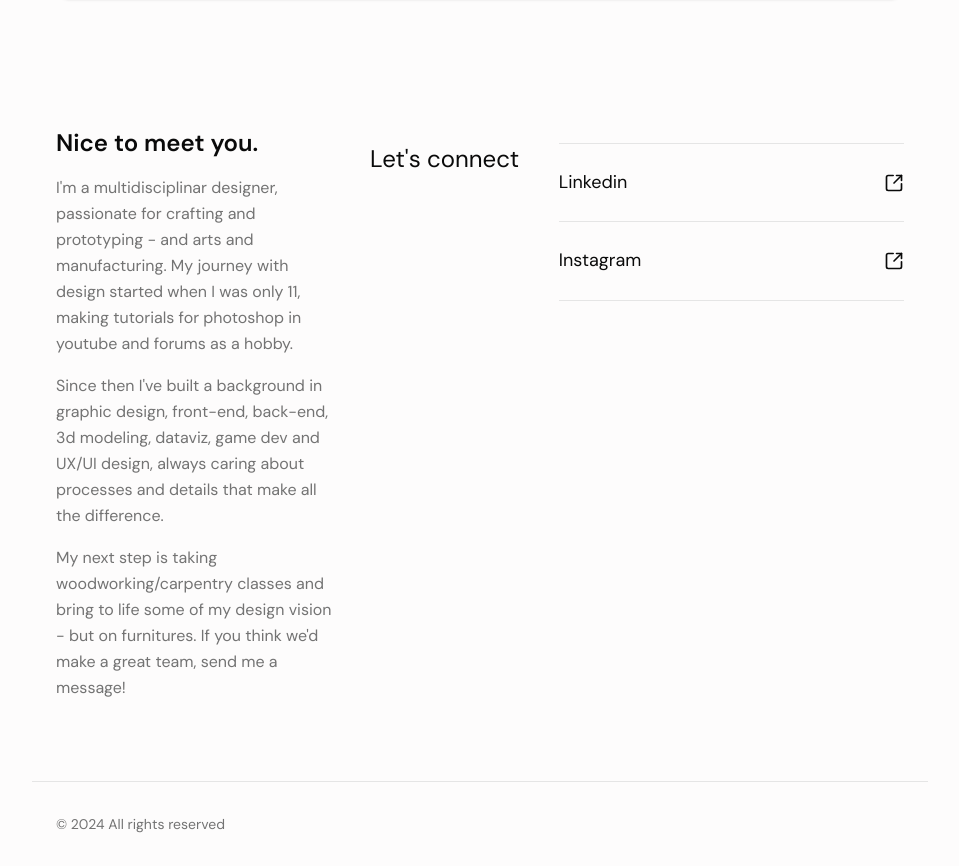
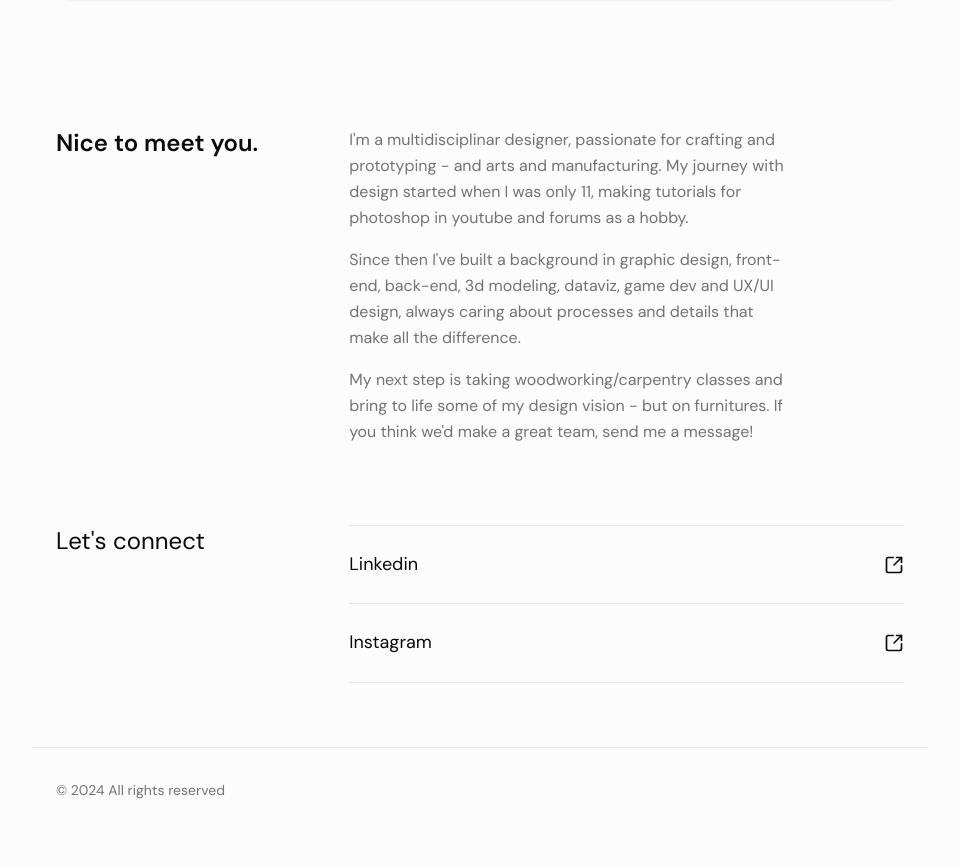
Before and after one commit to anapaulamdmp/anapaulamoraes.com.br, a Next.js app: page / in a window 1280 px wide. Shown: the part 2960-3826 px from the top of the page, without its empty margins (160-1119 px from the left). After the commit the page ends 3792 px from the top, so only its background shows below. Built offline with nearby package versions, Linux system fonts and the light colour scheme.

Commit message:
refactor: restructure contact section into 2-column layout
Improve visual separation and content organization.

#VERCEL_SKIP

Co-authored-by: null <5444010+anapaulamdmp@users.noreply.github.com>

```diff
--- a/app/page.tsx
+++ b/app/page.tsx
@@ -100,9 +100,14 @@ export default function Home() {
 
       {/* Contact Section */}
       <section className="max-w-4xl mx-auto px-6 py-16">
-        <div className="flex flex-col md:flex-row justify-between items-start gap-8">
-          <div>
-            <h3 className="text-2xl font-semibold text-foreground mb-4">Nice to meet you.</h3>
+        <div className="grid grid-cols-1 md:grid-cols-3 gap-8 mb-12">
+          {/* First Column - Heading */}
+          <div className="md:col-span-1">
+            <h3 className="text-2xl font-semibold text-foreground">Nice to meet you.</h3>
+          </div>
+
+          {/* Second Column - Paragraph Content */}
+          <div className="md:col-span-2">
             <div className="max-w-md">
               <p className="text-muted-foreground leading-relaxed mb-4">
                 I'm a multidisciplinar designer, passionate for crafting and prototyping - and arts and manufacturing.
@@ -117,6 +122,7 @@ export default function Home() {
                 My next step is taking woodworking/carpentry classes and bring to life some of my design vision - but on
                 furnitures. If you think we'd make a great team, send me a message!
               </p>
+            </div>
           </div>
         </div>
 
@@ -149,7 +155,6 @@ export default function Home() {
             </a>
           </div>
         </div>
-        </div>
       </section>
 
       {/* Footer */}
```
Lines whose indentation alone changed are shown as unchanged.
